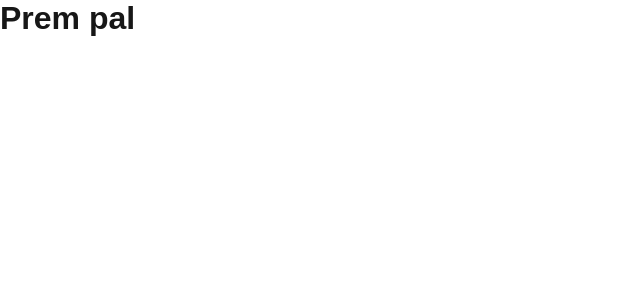
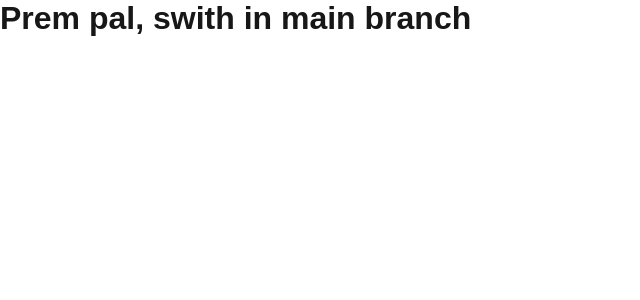
Before and after one commit to palprem/CI-CD-pipeline-Next.js-, a Next.js app: page / in a window 1280 px wide. Shown: the top 300 px of the page, without its empty margins (0-640 px from the left). Built offline with nearby package versions, Linux system fonts and the light colour scheme.

Commit message:
changes main branches

```diff
--- a/src/app/page.js
+++ b/src/app/page.js
@@ -3,6 +3,6 @@ import styles from "./page.module.css";
 
 export default function Home() {
   return (
-    <h1>Prem pal</h1>
+    <h1>Prem pal, swith in main branch</h1>
   );
 }
```
